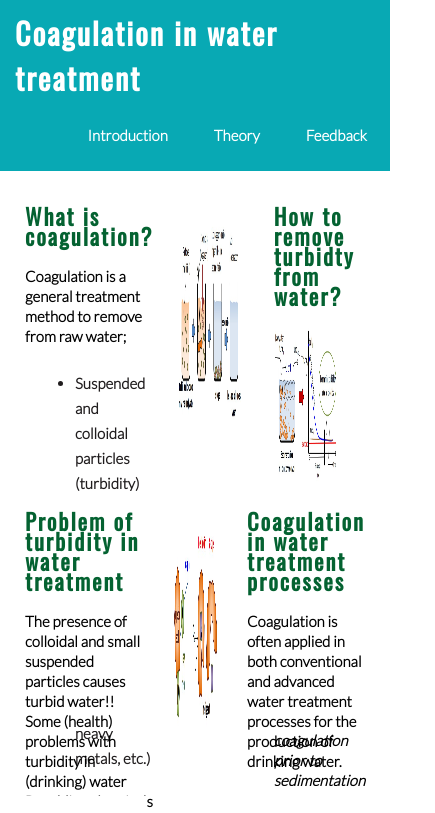
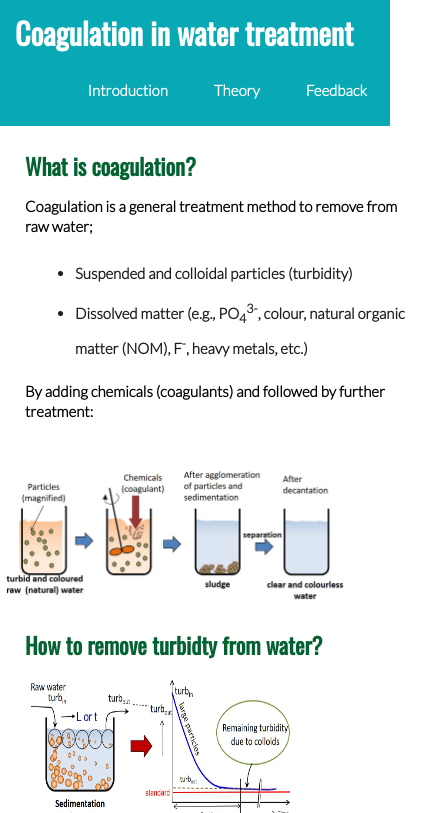
Before and after one commit to Code-Institute-Submissions/dhakal79-Portfolio-project-MS1_SeptResub, a plain HTML site: page theory.html in a window 390 px wide. Shown: the top 813 px of the page, 435 px wide, since content can reach past the window. Drawn offline with nearby package versions, Linux system fonts and the light colour scheme.

Commit message:
add media query for theory page for mobile application

```diff
--- a/assets/css/style.css
+++ b/assets/css/style.css
@@ -544,10 +544,9 @@ footer{
         width: 70%;
     }
 }
-    /*
-.content{
-    display: block;
-}
+    /* theory page tablet screen size from 768 -992 px */
+
+/*
 .image{
     width: 70%;
 }
@@ -706,11 +705,34 @@ hr {
     margin: 15px 15px 10px 15px ;
     width: 80%;
 }
-}
+
 .social-media i{
     margin: 0;
 
 }
+.content{
+    display: block;
+}
+.content .content-details {
+    width: 100%;
+
+}
+
+
+.image{
+    width: 100%;
+}
+.content-details h2{
+    letter-spacing: 0px;
+}
+#logo h1{
+    letter-spacing: 0px;
+}
+.image-turbid {
+    width: 100%;
+}
+
+
 
 
 
```
